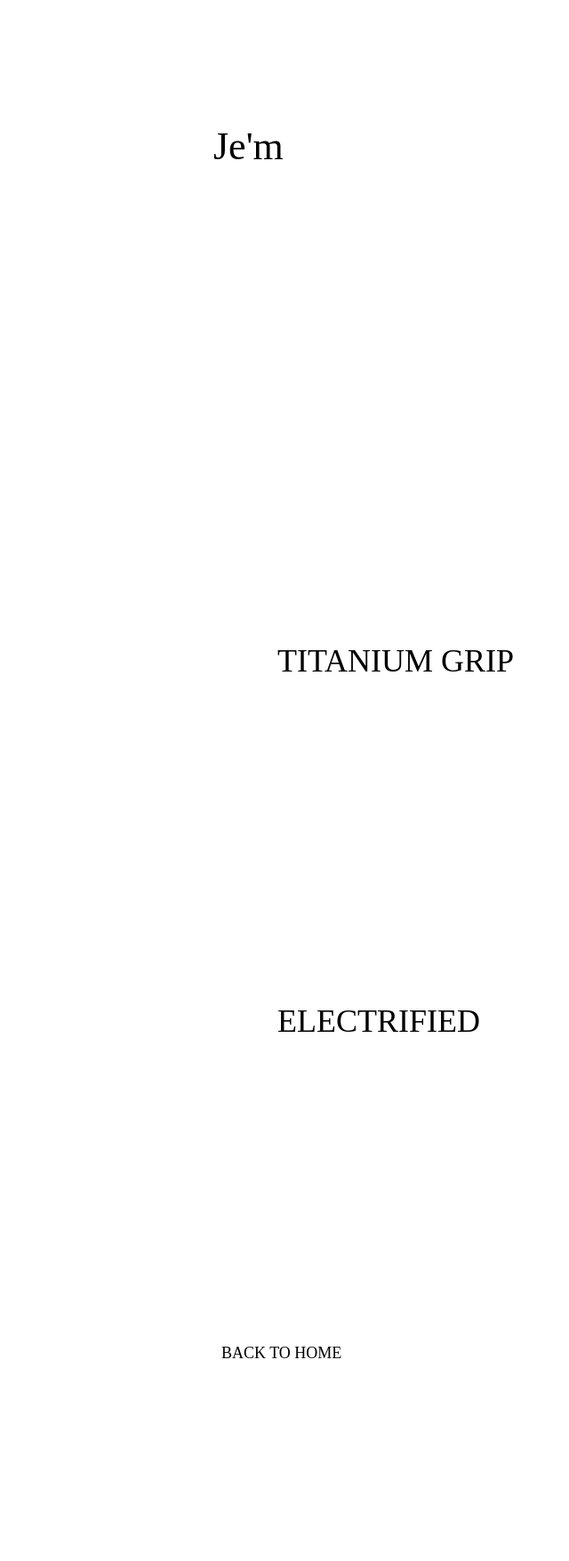
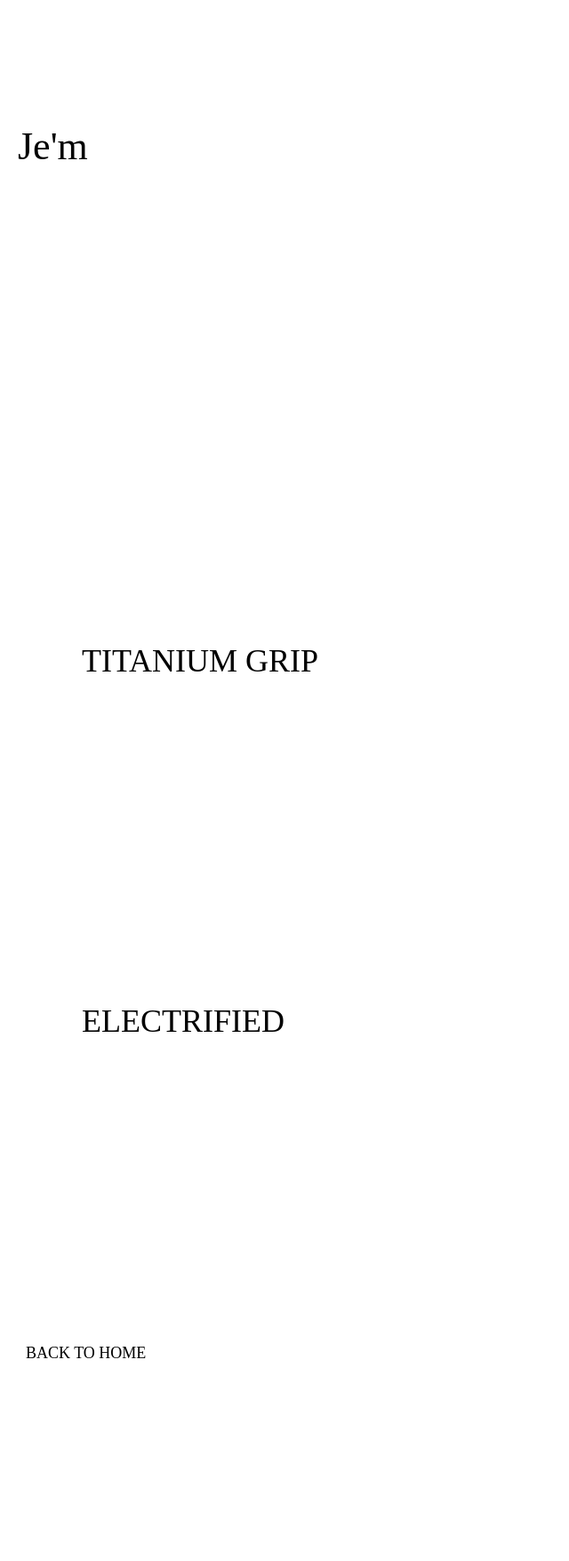
Before and after one commit to ohlucinda/jemlyrics, a Jekyll site: the page built from lyrics.md, in a window 1280 px wide. Shown: the whole page at 89% size, without its empty margins (0-640 px from the left). Built offline with Jekyll 4.4.1, drawn with Linux system fonts in a browser that asks for light colours; some web fonts are replaced.

Commit message:
Update lyrics.html

```diff
--- a/_layouts/lyrics.html
+++ b/_layouts/lyrics.html
@@ -8,9 +8,7 @@
 <style>
 body {
   font-family: 'Aboreto', cursive;
-  max-width: 800px;
-  margin: 40px auto;   /* ← 上の余白も少し詰めた */
-  padding: 0 10px;     /* ← 左に寄せる */
+  margin: 40px 0 40px 20px;  /* ← 左に寄せる本体 */
   font-size: 28px;
   line-height: 1.6;
   white-space: pre-wrap;
@@ -23,14 +21,12 @@ a {
 }
 
 .title {
-  text-align: left;     /* ← 中央やめる */
   margin-bottom: 30px;
   font-size: 44px;
 }
 
 .list {
-  text-align: left;
-  margin-top: 20px;     /* ← 詰める */
+  margin-top: 20px;
 }
 
 .list a {
@@ -38,7 +34,6 @@ a {
 }
 
 .back {
-  text-align: left;     /* ← 揃える */
   margin-top: 16px;
   font-size: 18px;
 }
@@ -54,7 +49,7 @@ a {
 
 <div class="list">
   {% for post in site.posts %}
-    <div style="margin: 4px 0;">   <!-- ← ここが間隔 -->
+    <div style="margin: 4px 0;">
       <a href="{{ post.url | relative_url }}">
         {{ post.path | split: '/' | last | remove: '.md' | slice: 11, 100 | replace: '-', ' ' | upcase }}
       </a>
```
